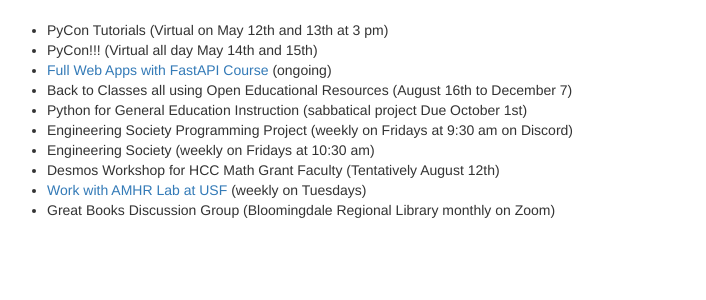
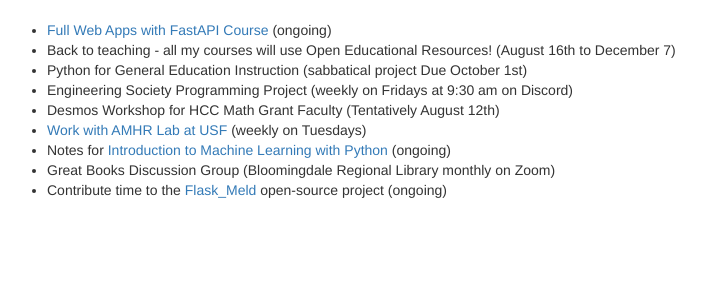
Before and after one commit to aambrioso1/alex_site_new, a Flask app: page /projects in a window 1280 px wide. Shown: the part 52-352 px from the top of the page, without its empty margins (78-784 px from the left). Run offline with Flask 2, Linux system fonts and the light colour scheme; some libraries are stand-ins or nearby versions.

Commit message:
update projects.html

```diff
--- a/templates/projects.html
+++ b/templates/projects.html
@@ -10,20 +10,22 @@
 <body>
 <div class="container">
 	<ul>
-		<li>PyCon Tutorials (Virtual on May 12th and 13th at 3 pm)</li>
-	    <li>PyCon!!! (Virtual all day May 14th and 15th)</li>
 	    <li><a href=https://training.talkpython.fm/courses/full-html-web-applications-with-fastapi target="_blank">Full Web Apps with FastAPI Course</a> (ongoing)</li>
-	    <li>Back to Classes all using Open Educational Resources (August 16th to December 7)
+	    <li>Back to teaching - all my courses will use Open Educational Resources! (August 16th to December 7)
 		<li>Python for General Education Instruction (sabbatical project Due October 1st)</li>
 	    <li>Engineering Society Programming Project (weekly on Fridays at 9:30 am on Discord)</li>
-	    <li>Engineering Society (weekly on Fridays at 10:30 am)</li>
 	    <li>Desmos Workshop for HCC Math Grant Faculty (Tentatively August 12th)</li>
 	    <li>
 	    	<a href="https://sites.google.com/view/amhr" target="_blank">Work with AMHR Lab at USF</a>
 	    	(weekly on Tuesdays)
 	    </li>
+	    <li>Notes for <a href="https://www.oreilly.com/library/view/introduction-to-machine/9781449369880/">
+	    Introduction to Machine Learning with Python</a> (ongoing)
+		</li>
 	    <li>Great Books Discussion Group (Bloomingdale Regional Library monthly on Zoom)</li>
-
+	    <li>
+	    	Contribute time to the<a href="https://github.com/mikeabrahamsen/Flask-Meld/blob/main/README.md" target="_blank"> Flask_Meld</a> open-source project (ongoing)
+	    </li>
 	</ul>
 </div>
 </body>
```
